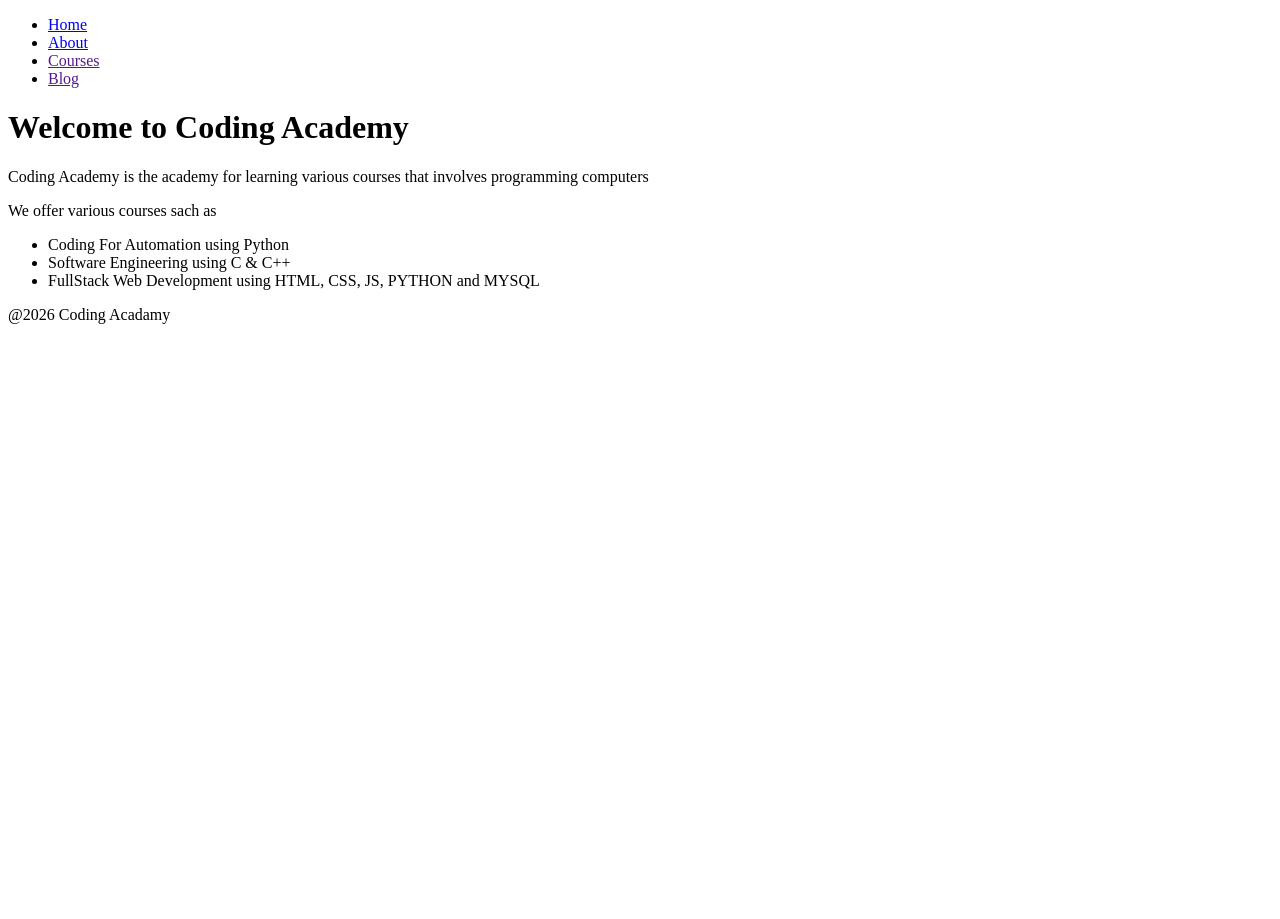
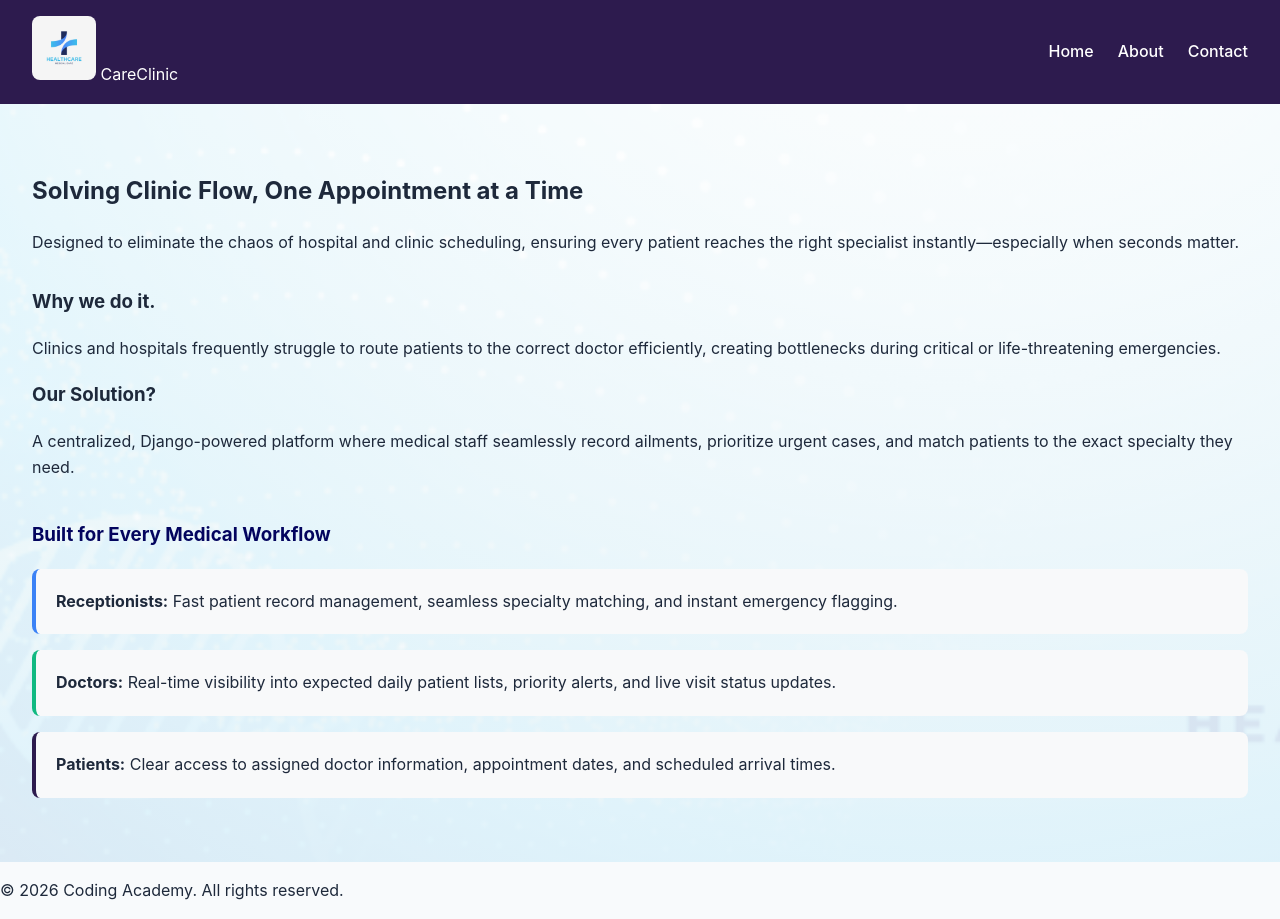
Before and after one commit to AnonymousSkonger/Transferal-Repo, a Django app: page /about/ in a window 1280 px wide. Before the commit the page ends 324 px from the top, so only its background shows below. Run offline with Django 5.2, Linux system fonts and the light colour scheme.

Commit message:
Add files via upload

```diff
--- a/Final_Project/clinic/forms.py
+++ b/Final_Project/clinic/forms.py
@@ -45,6 +45,7 @@ class DoctorForm(forms.ModelForm):
             'age',
             'salary',
             'dateHired',
+            'profession',
             'isActive',
         ]
 
--- a/Final_Project/clinic/models.py
+++ b/Final_Project/clinic/models.py
@@ -67,7 +67,7 @@ class Patient(models.Model):
     password = models.CharField(max_length=128, null=False, blank=False)
     isActive = models.BooleanField(default=True)
     dateRegistered = models.DateTimeField(auto_now_add=True)
-    ailment = models.CharField(max_length=500)
+    ailment = models.TextField(blank=False)
 
     def __str__(self):
         return f"{self.surname} {self.name}"
@@ -101,6 +101,7 @@ class Doctor(models.Model):
         )
     password = models.CharField(max_length=128, null=False, blank=False)
     isActive = models.BooleanField(default=True)
+    profession = models.CharField(max_length=100)
     dateRegistered = models.DateTimeField(auto_now_add=True)
 
     def __str__(self):
--- a/Final_Project/clinic/static/css/style.css
+++ b/Final_Project/clinic/static/css/style.css
@@ -15,3 +15,68 @@
     --font-primary: 'Inter', system-ui, -apple-system, sans-serif;
     --transition: all 0.3s cubic-bezier(0.4, 0, 0.2, 1);
 }
+
+body {
+    font-family: var(--font-primary);
+    background-color: var(--bg-light);
+    color: var(--text-dark);
+    margin: 0;
+    padding: 0;
+    line-height: 1.6;
+    display: flex;
+    flex-direction: column;
+    min-height: 100vh;
+}
+
+nav {
+    background-color: var(--deep-purple);
+    color: var(--bg-white);
+    padding: 1rem 2rem;
+    display: flex;
+    justify-content: space-between;
+    align-items: center;
+    box-shadow: 0 4px 6px -1px rgba(0, 0, 0, 0.1);
+}
+
+nav ul {
+    list-style: none;
+    display: flex;
+    justify-content: flex-end;
+    align-items: center;
+    margin: 0;
+    padding: 0;
+    gap: 1.5rem;
+}
+
+nav ul li {
+    margin: 0;
+    display: flex;
+    align-items: center;
+}
+
+nav ul li a {
+    color: var(--bg-white);
+    text-decoration: none;
+    font-weight: 500;
+    transition: var(--transition);
+}
+
+nav ul li a:hover {
+    color: var(--electric-blue);
+}
+
+nav .logo {
+    height: 4rem;
+    width: auto;
+    border-radius: 0.5rem;
+    object-fit: contain;
+}
+
+main {
+    flex: 1;
+    padding: 3rem 2rem;
+    background-image: linear-gradient(rgba(255, 255, 255, 0.85), rgba(248, 250, 252, 0.85)), url('../media/background.png');
+    background-size: cover;
+    background-position: center;
+    background-repeat: no-repeat;
+}
--- a/Final_Project/clinic/templates/about.html
+++ b/Final_Project/clinic/templates/about.html
@@ -1,15 +1,41 @@
 {% extends 'base.html' %}
 
+{% block title %}About - Clinic Management System{% endblock title %}
+
 {% block content %}
+<div class="content-container">
+    <div class="card">
+        <!-- Main Heading -->
+        <h2>Solving Clinic Flow, One Appointment at a Time</h2>
+        <p class="hero-subtitle">
+            Designed to eliminate the chaos of hospital and clinic scheduling, ensuring every patient reaches the right specialist instantly—especially when seconds matter.
+        </p>
 
-<div class="about-container">
-    <h1>Welcome to Coding Academy</h1>
-    <p>Coding Academy is the academy for learning various courses that involves programming computers</p>
-    <p>We offer various courses sach as </p>
-    <ul>
-        <li>Coding For Automation using Python</li>
-        <li>Software Engineering using C & C++</li>
-        <li>FullStack Web Development using HTML, CSS, JS, PYTHON and MYSQL</li>
-    </ul>
+        <!-- Problem & Solution Grid -->
+        <div class="features-grid" style="margin-top: 2rem;">
+            <div class="feature-card">
+                <h3>Why we do it.</h3>
+                <p>Clinics and hospitals frequently struggle to route patients to the correct doctor efficiently, creating bottlenecks during critical or life-threatening emergencies.</p>
+            </div>
+            <div class="feature-card">
+                <h3>Our Solution?</h3>
+                <p>A centralized, Django-powered platform where medical staff seamlessly record ailments, prioritize urgent cases, and match patients to the exact specialty they need.</p>
+            </div>
+        </div>
+
+        <!-- Role-Based Features -->
+        <h3 style="margin-top: 2.5rem; color: #03045e;">Built for Every Medical Workflow</h3>
+        <ul style="list-style: none; padding: 0; margin-top: 1rem; display: grid; gap: 1rem;">
+            <li style="background: #f8f9fa; padding: 1.25rem; border-radius: 8px; border-left: 4px solid #3b82f6;">
+                <strong>Receptionists:</strong> Fast patient record management, seamless specialty matching, and instant emergency flagging.
+            </li>
+            <li style="background: #f8f9fa; padding: 1.25rem; border-radius: 8px; border-left: 4px solid #10b981;">
+                <strong>Doctors:</strong> Real-time visibility into expected daily patient lists, priority alerts, and live visit status updates.
+            </li>
+            <li style="background: #f8f9fa; padding: 1.25rem; border-radius: 8px; border-left: 4px solid #2d1b4e;">
+                <strong>Patients:</strong> Clear access to assigned doctor information, appointment dates, and scheduled arrival times.
+            </li>
+        </ul>
+    </div>
 </div>
 {% endblock content %}
--- a/Final_Project/clinic/templates/base.html
+++ b/Final_Project/clinic/templates/base.html
@@ -4,33 +4,30 @@
 <head>
     <meta charset="UTF-8">
     <meta name="viewport" content="width=device-width, initial-scale=1.0">
-    <title>Document</title>
+    <title>{% block title %}Clinic Appointment System{% endblock title %}</title>
     <link rel="stylesheet" href="{% static 'css/style.css' %}">
 </head>
 <body>
     <header>
-        <nav>
-            <ul>
-                <li>
-                    <a href="{% url 'home' %}">Home</a>
-                </li>
-                <li>
-                    <a href="{% url 'about' %}">About</a>
-                </li>
-                <li>
-                    <a href="">Courses</a>
-                </li>
-                <li>
-                    <a href="">Blog</a>
-                </li>
+        <nav class="navbar">
+            <div class="nav-brand">
+                <img src="{% static 'media/logo.webp' %}" alt="Clinic Logo" class="logo">
+                <span class="brand-title">CareClinic</span>
+            </div>
+            <ul class="nav-links">
+                <li><a href="{% url 'home' %}">Home</a></li>
+                <li><a href="{% url 'about' %}">About</a></li>
+                <li><a href="{% url 'contact' %}">Contact</a></li>
             </ul>
         </nav>
     </header>
-    <main>
+
+    <main class="main-content">
         {% block content %} {% endblock content %}
     </main>
+
     <footer>
-        <p>@2026 Coding Acadamy</p>
+        <p>&copy; 2026 Coding Academy. All rights reserved.</p>
     </footer>
 </body>
 </html>
--- a/Final_Project/clinic/urls.py
+++ b/Final_Project/clinic/urls.py
@@ -1,7 +1,8 @@
 from django.urls import path
-from .views import HomePageView, AboutPageView
+from .views import HomePageView, AboutPageView, ContactPageView
 
 urlpatterns = [
     path('', HomePageView.as_view(), name="home"),
     path('about/', AboutPageView.as_view(), name="about"),
+    path('contact/', ContactPageView.as_view(), name="contact"),
 ]
--- a/Final_Project/clinic/views.py
+++ b/Final_Project/clinic/views.py
@@ -8,3 +8,6 @@ class HomePageView(TemplateView):
 
 class AboutPageView(TemplateView):
     template_name = 'about.html'
+
+class ContactPageView(TemplateView):
+    template_name = 'contact.html'
```
Also changed, not shown: Final_Project/clinic/templates/contact.html (added, +18 -0 lines), Final_Project/clinic/templates/home.html (+40 -2 lines), Final_Project/clinic/static/media/background.png (added), Final_Project/clinic/static/media/logo.webp (added).
